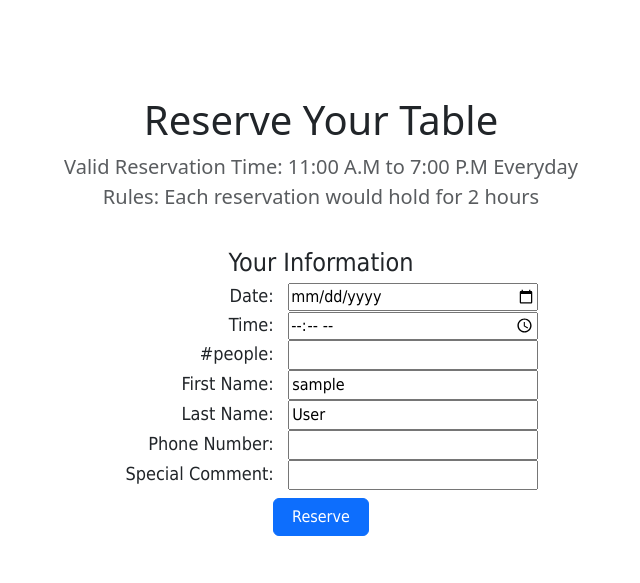
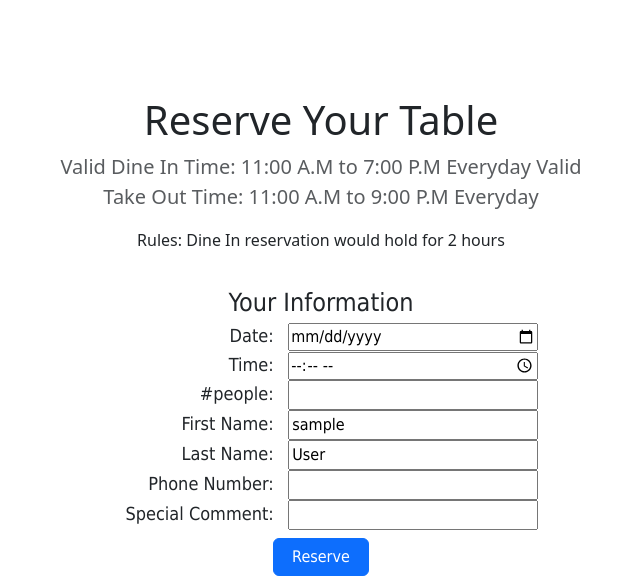
Before and after one commit to yuxuanwu17/Yummy, a Django app: page /yummy/reserve in a window 1280 px wide. Shown: the part 92-675 px from the top of the page, without its empty margins (319-959 px from the left). Run offline with Django 4.2, Linux system fonts and the light colour scheme; the visitor is signed in with stand-in values (Sample User, id 1); some libraries are stand-ins or nearby versions.

Commit message:
update the rules in reservation

```diff
--- a/Yummy/templates/Yummy/reserve.html
+++ b/Yummy/templates/Yummy/reserve.html
@@ -22,9 +22,12 @@
             <div class="col-lg-6 col-md-8 mx-auto">
                 <h1 class="fw-light">Reserve Your Table</h1>
                 <p class="lead text-muted">
-                    Valid Reservation Time: 11:00 A.M to 7:00 P.M Everyday
-                    Rules: Each reservation would hold for 2 hours
+                    Valid Dine In Time: 11:00 A.M to 7:00 P.M Everyday
+                    Valid Take Out Time: 11:00 A.M to 9:00 P.M Everyday
                 </p>
+                <P>
+                    Rules: Dine In reservation would hold for 2 hours
+                </P>
             </div>
         </div>
     </section>
```
